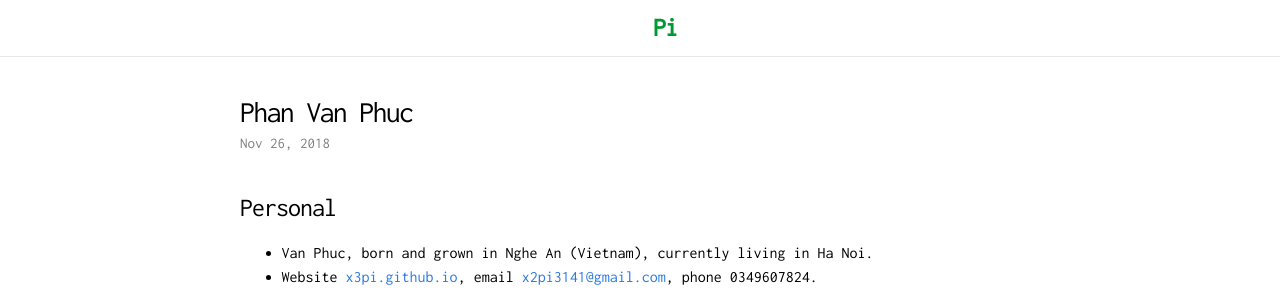
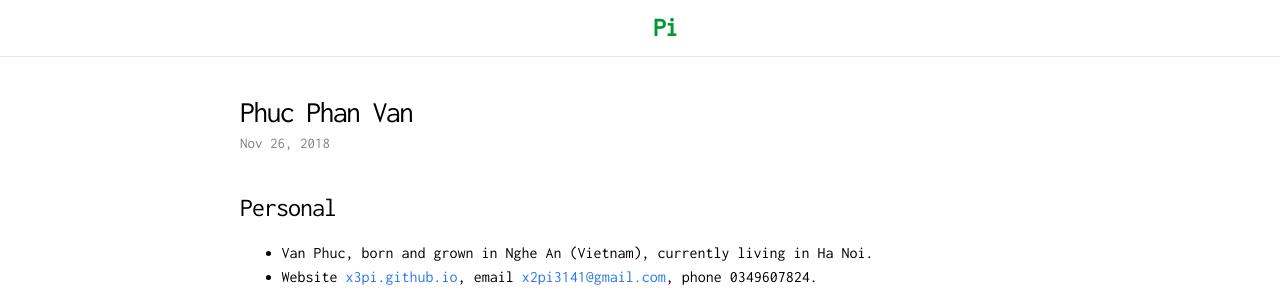
Before and after one commit to x3pi/x3pi.github.io, a Jekyll site: the page built from _posts/2018-11-26-phan-van-phuc.md, in a window 1280 px wide. Shown: the top 292 px of the page. Built offline with Jekyll 4.4.1, drawn with Linux system fonts in a browser that asks for light colours; nearby versions of some CDN libraries; comment, search, counter and statistics services are not loaded.

```diff
--- a/_posts/2018-11-26-phan-van-phuc.md
+++ b/_posts/2018-11-26-phan-van-phuc.md
@@ -1,5 +1,5 @@
 ---
-title: Phan Van Phuc
+title: Phuc Phan Van
 date: 2018-11-26 08:31:33 +0000
 layout: post
 tags: []
```
